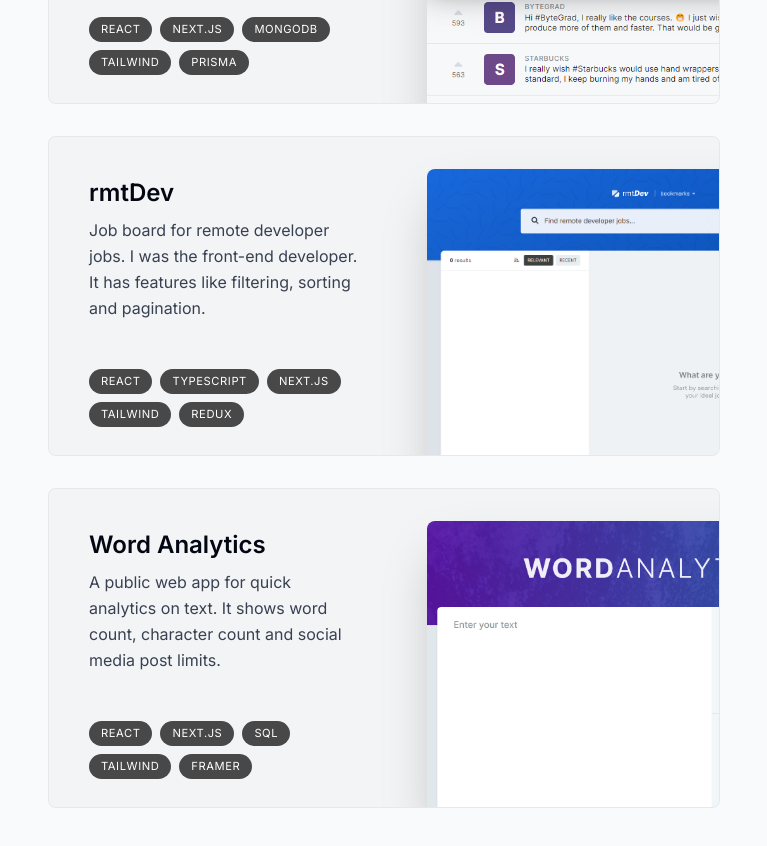
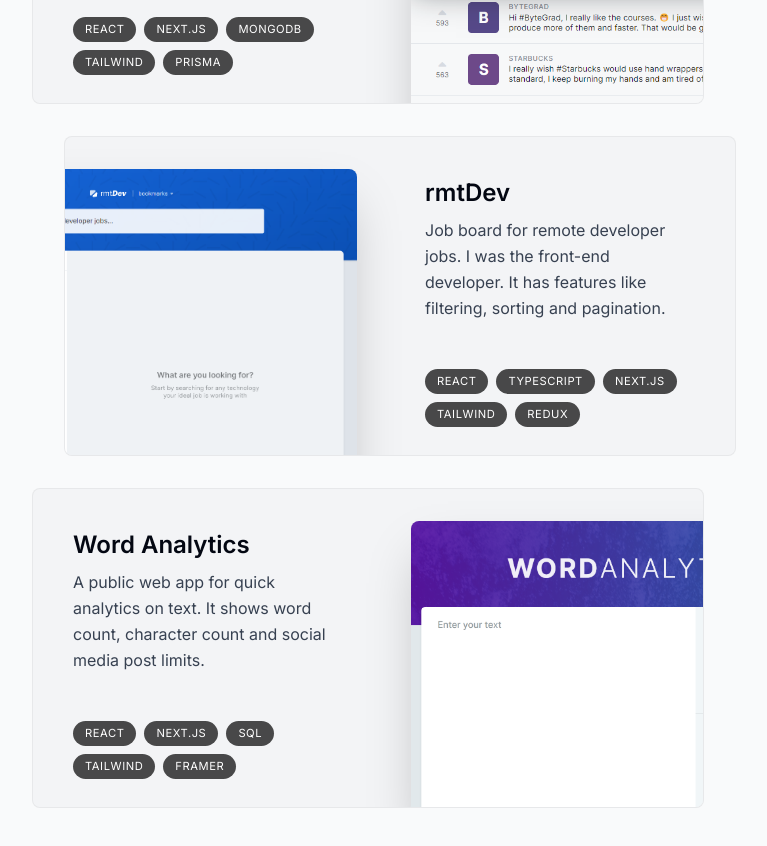
Before and after one commit to okdezines/Portfolio-website, a Next.js app: page / in a window 1280 px wide. Shown: the part 1600-2446 px from the top of the page, without its empty margins (256-1023 px from the left). Built offline with nearby package versions, Linux system fonts and the light colour scheme.

Commit message:
add smooth scrolling to main Html file

```diff
--- a/app/layout.tsx
+++ b/app/layout.tsx
@@ -18,7 +18,7 @@ export default function RootLayout({
   children: React.ReactNode;
 }>) {
   return (
-    <html lang="en">
+    <html lang="en" className="!scroll-smooth">
       <body
         className={`${inter.className} bg-gray-50 text-gray-950 relative h-[5000px] pt-28 sm:pt-36`}
       >
--- a/components/Intro.tsx
+++ b/components/Intro.tsx
@@ -10,7 +10,7 @@ import { FaGithubSquare } from "react-icons/fa";
 
 export default function Intro() {
   return (
-    <section className="flex flex-col items-center sm:w-2/3 lg:w-8/11">
+    <section id = "home" className=" flex flex-col items-center sm:w-2/3 lg:w-8/11 scroll-mt-[100rem]">
       <div className="flex items-center justify-center ">
         <div className="relative">
           <motion.div
--- a/components/Projects.tsx
+++ b/components/Projects.tsx
@@ -7,7 +7,7 @@ import Project from './project';
 
 export default function Projects() {
 	return (
-		<section>
+		<section id="projects" className="scroll-mt-28">
 			<SectionHeading>My Projects</SectionHeading>
 			<div>
 				{projectsData.map((project, index) => (
--- a/components/project.tsx
+++ b/components/project.tsx
@@ -1,6 +1,6 @@
 import React, { useRef } from 'react';
 import { projectsData } from '@/lib/data';
-import { motion, useScroll } from 'framer-motion';
+import { motion, useScroll, useTransform } from 'framer-motion';
 import Image from 'next/image';
 
 
@@ -14,18 +14,21 @@ export default function Project({ title, description, tags, imageUrl }: ProjectP
 	const { scrollYProgress } = useScroll({
 		target: ref,
 		offset: ["0 1",  "1.33 1"]
-	})
+	});
+    const scaleProgress = useTransform(scrollYProgress, [0,1], [0.8, 1]);
+    const opacityProgress = useTransform(scrollYProgress, [0,1], [0.5, 1]);
+
 	return (
         <motion.div
         ref={ref}
         style = {{
-            scale: scrollYProgress,
-            opacity: scrollYProgress,
+            scale: scaleProgress,
+            opacity: opacityProgress,
         }}
-        className='mb-3 sm:mb-8 last:mb-0'
+        className='group even:pl-8 mb-3 sm:mb-8 last:mb-0 '
         >
-		<section
-        className="group bg-gray-100 max-w-[42rem] border border-black/5 rounded-lg overflow-hidden sm:pr-8 relative sm:h-[20rem] hover:bg-gray-200 transition sm:group-even:pl-8 dark:text-white dark:bg-white/10 dark:hover:bg-white/20 even:pl-8">
+		<section className="bg-gray-100 max-w-[42rem] border border-black/5 rounded-lg overflow-hidden sm:pr-8 relative sm:h-[20rem] hover:bg-gray-200
+        transition dark:text-white dark:bg-white/10 dark:hover:bg-white/20 group-even:pl-8">
 			<div className="pt-4 pb-7 px-5 sm:pl-10 sm:pr-2 sm:pt-10 sm:max-w-[50%] flex flex-col h-full sm:group-even:ml-[18rem]">
 				<h3 className="text-2xl font-semibold">{title}</h3>
 				<p className="mt-2 leading-relaxed text-gray-700 dark:text-white/70">{description}</p>
```
